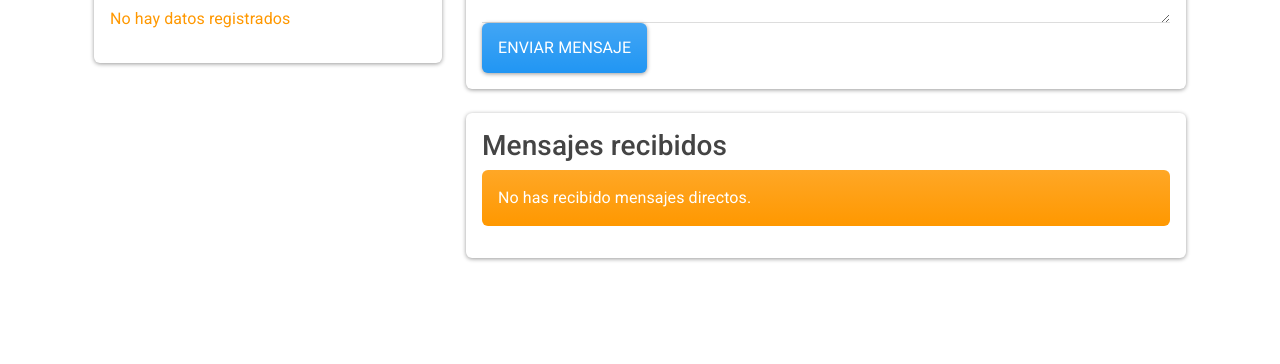
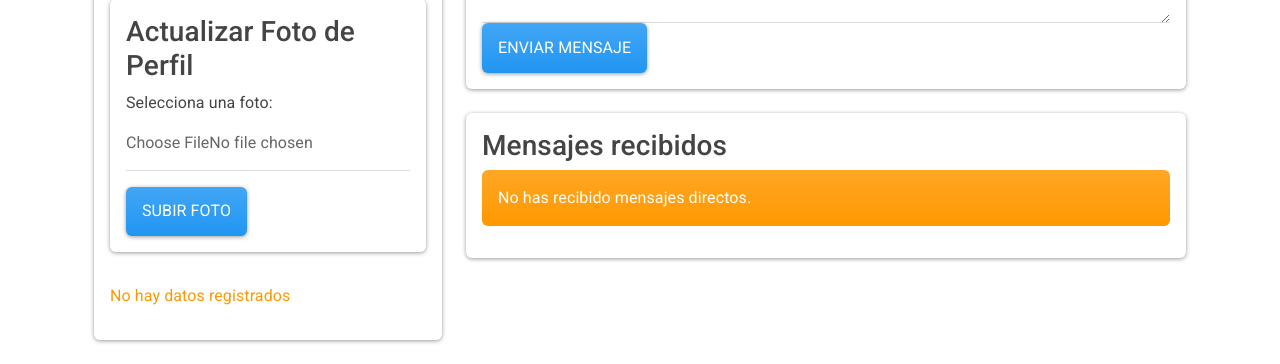
Before and after one commit to JesusMachaca/Sist_Dist-2, a Flask app: page /mensajes/enviar in a window 1280 px wide. Shown: the part 507-871 px from the top of the page. Before the commit the page ends 769 px from the top, so only its background shows below. Run offline with Flask 3, Linux system fonts and the light colour scheme; the visitor is signed in with stand-in values (Sample User, id 1); data that the repository does not hold is empty; some libraries are stand-ins or nearby versions.

Commit message:
Update dashboard.html

```diff
--- a/templates/dashboard.html
+++ b/templates/dashboard.html
@@ -13,6 +13,16 @@
                             <div class="col-md-auto">
                                 <p>Foto de perfil</p>
                                 <img src="https://w7.pngwing.com/pngs/152/932/png-transparent-silhouette-person-graphy-silhouette-animals-rectangle-photography.png" alt="Foto de perfil" style="width: 300px; height: 300px; border-radius: 50%;">
+                                <div class="card card-body mb-4">
+                                    <h3 class="card-title">Actualizar Foto de Perfil</h3>
+                                    <form action="/perfil/subir-foto" method="POST" enctype="multipart/form-data">
+                                        <div class="form-group">
+                                            <label for="foto_perfil">Selecciona una foto:</label>
+                                            <input type="file" id="foto_perfil" name="foto_perfil" class="form-control" accept="image/*" required>
+                                        </div>
+                                        <button type="submit" class="btn btn-primary mt-3">Subir Foto</button>
+                                    </form>
+                                </div>
                             </div>
                         </div>
                     </div>
```
